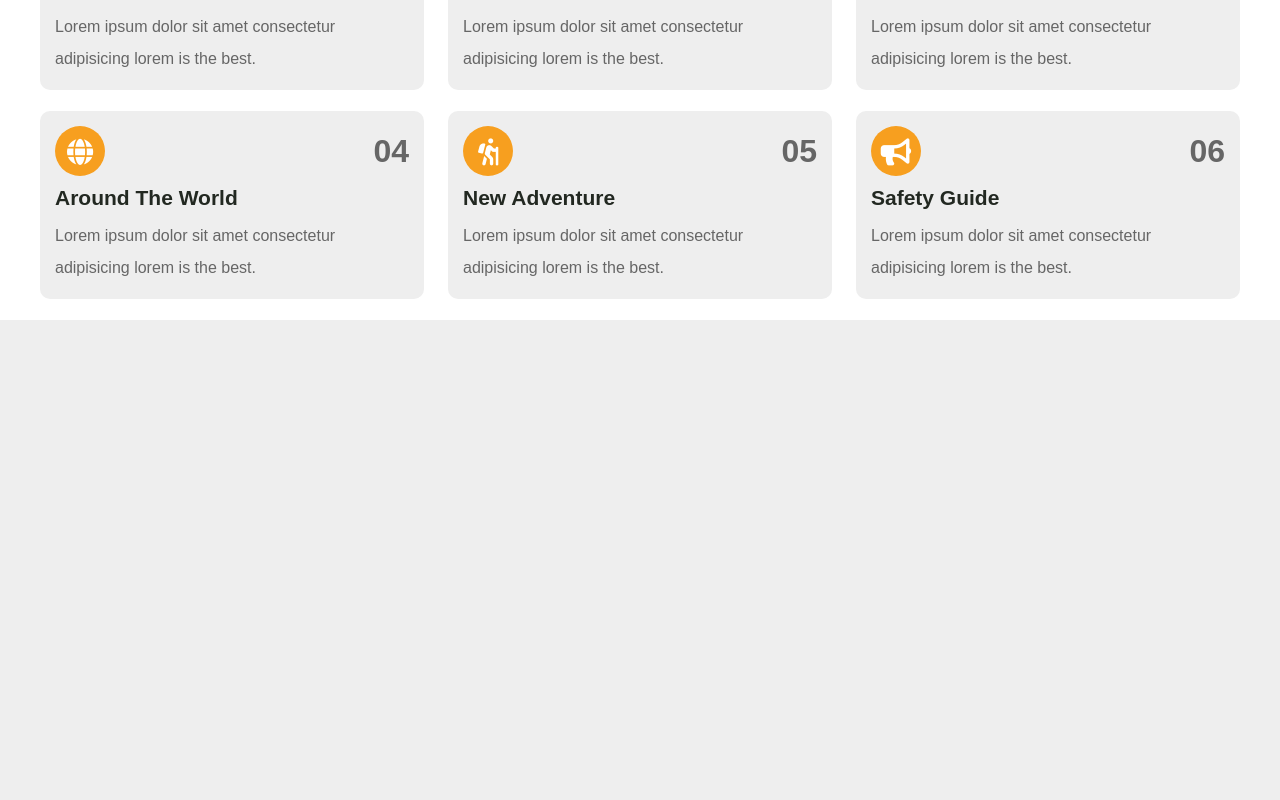
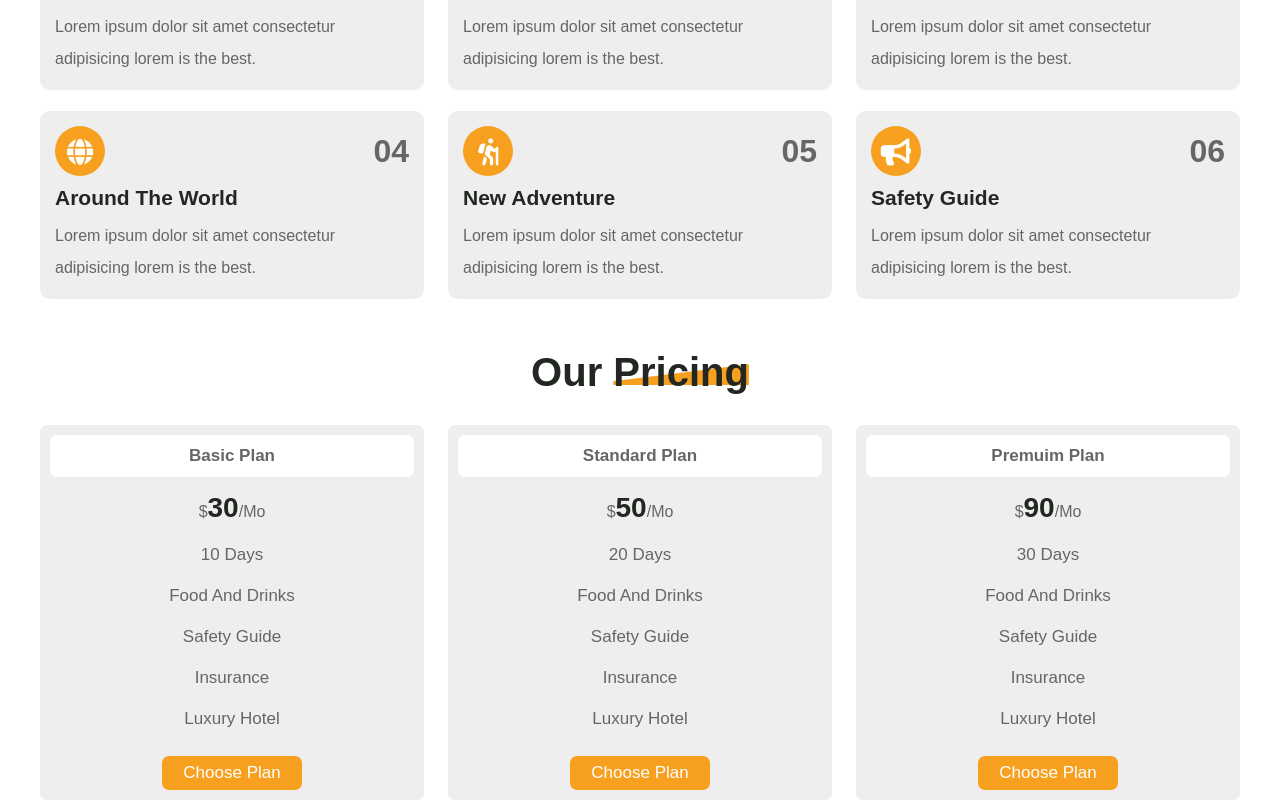
Before and after one commit to YousefDan/tour-travel-pro, a React (Create React App) app: page / in a window 1280 px wide. Shown: the part 2147-2947 px from the top of the page. Before the commit the page ends 2467 px from the top, so only its background shows below. Built offline with nearby package versions, Linux system fonts and the light colour scheme.

Commit message:
Pricing Component added

```diff
--- a/src/App.js
+++ b/src/App.js
@@ -6,6 +6,7 @@ import Intro from "./components/intro/Intro";
 import BookForm from "./components/book-form/BookForm";
 import Packages from "./components/packages/Packages";
 import Services from "./components/services/Services";
+import Pricing from "./components/pricing/Pricing";
 
 
 const App = () => {
@@ -16,6 +17,7 @@ const App = () => {
     <BookForm />
     <Packages />
     <Services />
+    <Pricing />
   </section> );
 }
 
--- a/src/components/intro/Intro.jsx
+++ b/src/components/intro/Intro.jsx
@@ -2,7 +2,7 @@ import "./intro.scss";
 
 const Intro = () => {
   return (
-    <section className="intro">
+    <section className="intro" id="home">
       <div className="img-intro">
         <img src="/images/home-img.svg" alt="" />
       </div>
--- a/src/components/packages/Packages.jsx
+++ b/src/components/packages/Packages.jsx
@@ -5,7 +5,7 @@ import "./packages.scss"
 
 const Packages = () => {
   return (
-    <section className="packages">
+    <section className="packages" id="packages">
       <Heading title="Our Packages" />
       <div className="packages-container">
         {packagesData.map((item) => (
--- /dev/null
+++ b/src/components/pricing/Pricing.jsx
@@ -0,0 +1,33 @@
+import { pricingData } from "../../data";
+import Heading from "../heading/Heading";
+import "./pricing.scss";
+
+const Pricing = () => {
+  return (
+    <section className="pricing" id="pricing">
+      <Heading title="Our Pricing" />
+      <div className="pricing-container">
+        {pricingData.map((item) => (
+          <div key={item.id} className="plan-item">
+            <h5 className="plan">{item.plan}</h5>
+            <div className="price">
+              $<span>{item.price}</span>/Mo
+            </div>
+            <ul>
+              <li>{item.days} Days</li>
+              <li>Food And Drinks</li>
+              <li>Safety Guide</li>
+              <li>Insurance</li>
+              <li>Luxury Hotel</li>
+            </ul>
+            <div className="btn-wrapper">
+                <button className="btn">Choose Plan</button>
+            </div>
+          </div>
+        ))}
+      </div>
+    </section>
+  );
+};
+
+export default Pricing;
--- /dev/null
+++ b/src/components/pricing/pricing.scss
@@ -0,0 +1,55 @@
+.pricing {
+  background: var(--bg-color-2);
+  padding: 0 40px;
+  .pricing-container {
+    display: flex;
+    align-items: center;
+    justify-content: space-between;
+    flex-wrap: wrap;
+    .plan-item {
+      width: 32%;
+      text-align: center;
+      background: var(--bg-color-1);
+      color: var(--text-color-1);
+      border-radius: 7px;
+      padding: 10px;
+      .plan {
+        background: var(--bg-color-2);
+        padding: 11px;
+        margin-bottom: 15px;
+        border-radius: 7px;
+        font-size: 17px;
+      }
+      .price {
+        margin: 10px 0;
+        span {
+          font-size: 28px;
+          font-weight: bold;
+          color: var(--text-color-2);
+        }
+      }
+      ul {
+        li {
+          margin: 21px 0;
+          font-size: 17px;
+        }
+      }
+      .btn-wrapper {
+        text-align: center;
+        margin-top: 27px;
+      }
+    }
+  }
+}
+
+@media (max-width: 760px) {
+  .pricing {
+    .pricing-container {
+      justify-content: center;
+      .plan-item {
+        width: 80%;
+        margin-bottom: 25px;
+      }
+    }
+  }
+}
--- a/src/components/services/Services.jsx
+++ b/src/components/services/Services.jsx
@@ -1,17 +1,17 @@
 import { servicesData } from "../../data";
 import Heading from "../heading/Heading";
-import "./services.scss"
+import "./services.scss";
 
 const Services = () => {
   return (
-    <section className="services">
+    <section className="services" id="services">
       <Heading title="Our Services" />
       <div className="services-container">
         {servicesData.map((item) => (
           <div key={item.id} className="service-item">
             <div>
               <div className="icon">
-              <i className={item.icon}></i>
+                <i className={item.icon}></i>
               </div>
               <span>{item.id}</span>
             </div>
--- a/src/data.js
+++ b/src/data.js
@@ -74,3 +74,23 @@ export const servicesData = [
     title: "Safety Guide",
   },
 ];
+export const pricingData = [
+  {
+    id: 1,
+    plan: "Basic Plan",
+    price: "30",
+    days: "10",
+  },
+  {
+    id: 2,
+    plan: "Standard Plan",
+    price: "50",
+    days: "20",
+  },
+  {
+    id: 3,
+    plan: "Premuim Plan",
+    price: "90",
+    days: "30",
+  },
+]
```
